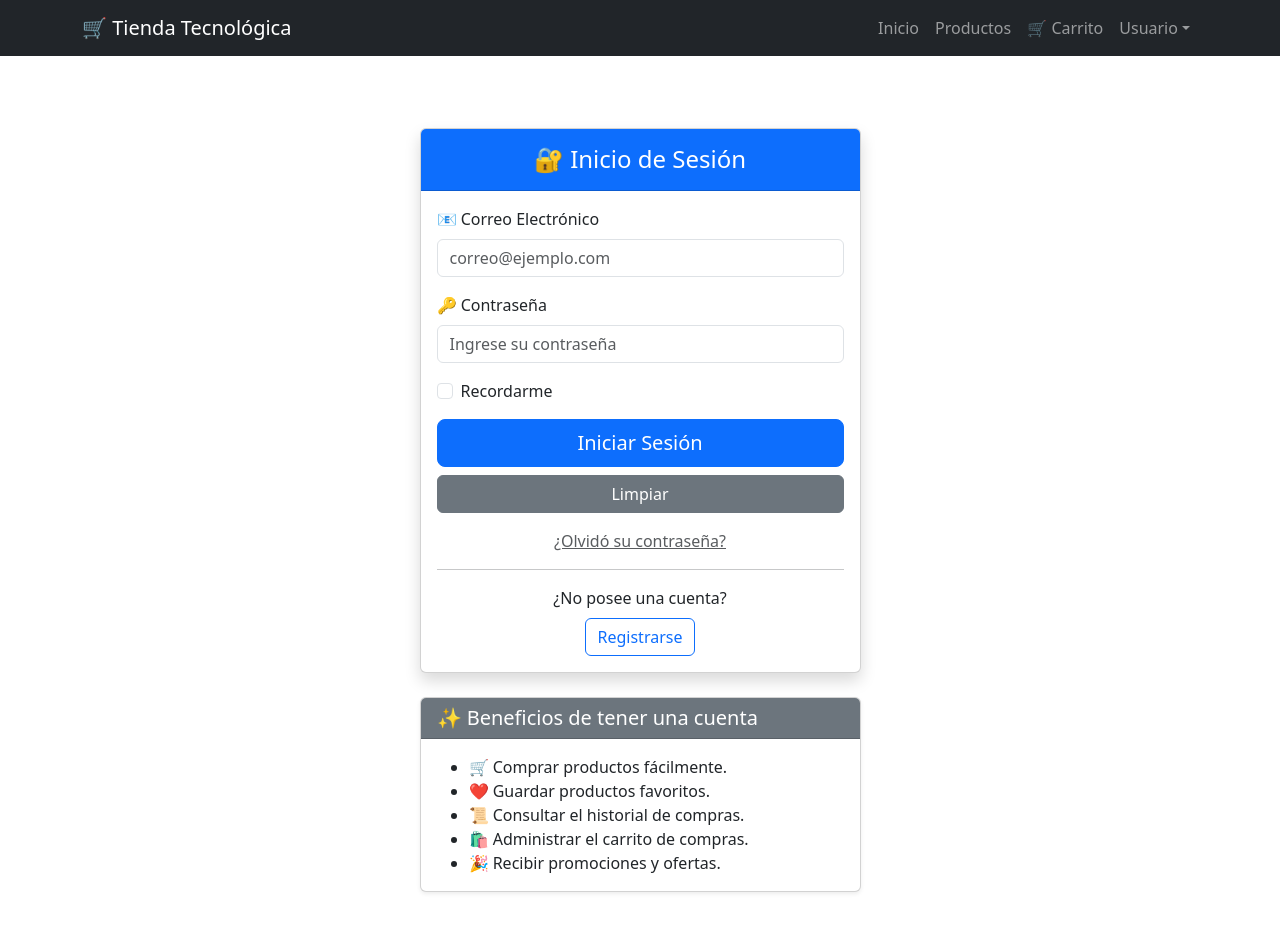
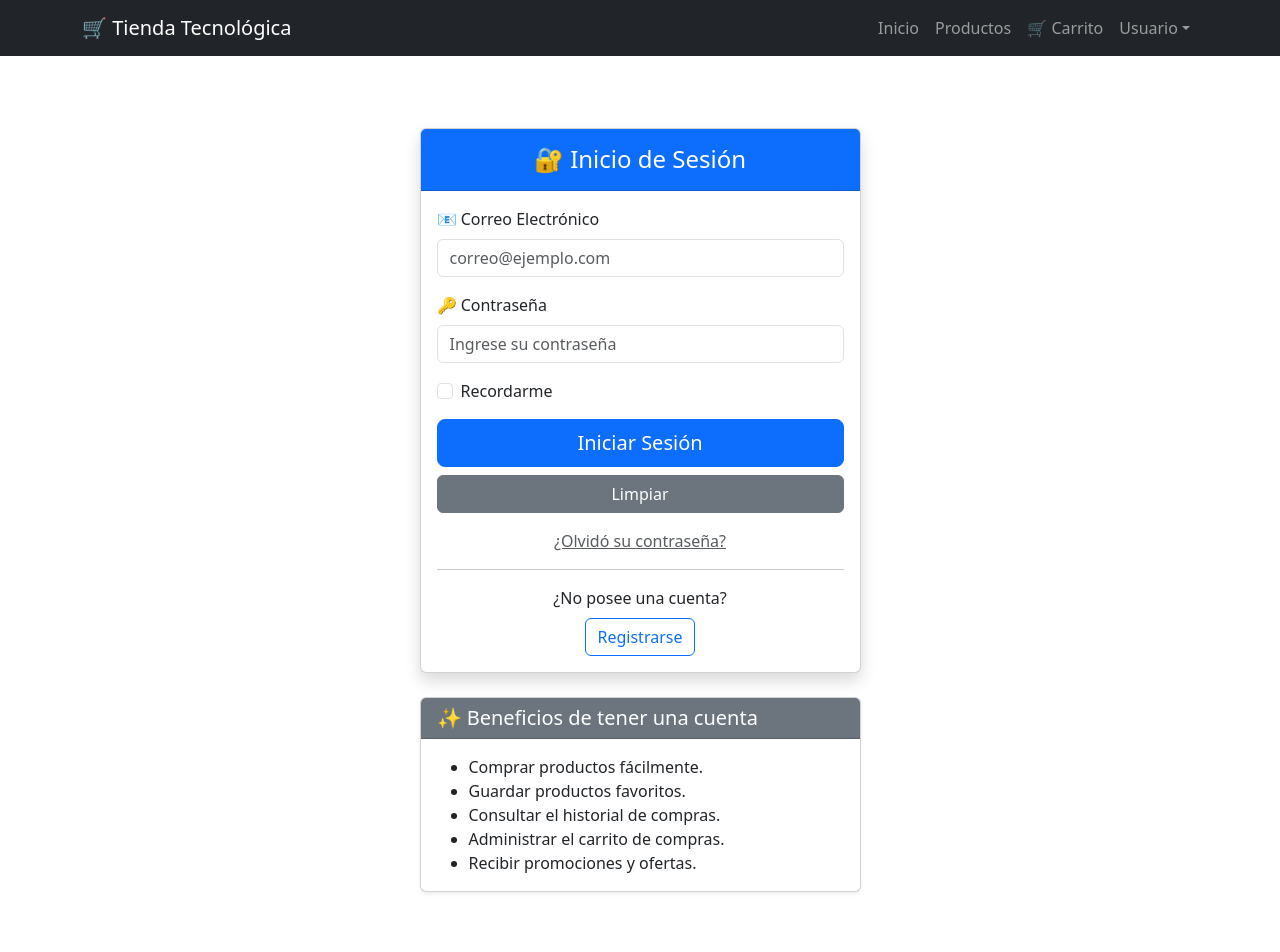
Before and after one commit to BrayanRivera-UMG/Desarrollo_Web, a React (Create React App) app in the folder tienda-tecnologica/: page /inicio-sesion in a window 1280 px wide. Shown: the top 952 px of the page. Built offline with nearby package versions, Linux system fonts and the light colour scheme.

Commit message:
Remove emojis from benefits list in InicioSesion

```diff
--- a/tienda-tecnologica/src/components/pages/InicioSesion.js
+++ b/tienda-tecnologica/src/components/pages/InicioSesion.js
@@ -104,11 +104,11 @@
             </Card.Header>
             <Card.Body>
               <ul className="mb-0">
-                <li>🛒 Comprar productos fácilmente.</li>
-                <li>❤️ Guardar productos favoritos.</li>
-                <li>📜 Consultar el historial de compras.</li>
-                <li>🛍️ Administrar el carrito de compras.</li>
-                <li>🎉 Recibir promociones y ofertas.</li>
+                <li>Comprar productos fácilmente.</li>
+                <li>Guardar productos favoritos.</li>
+                <li>Consultar el historial de compras.</li>
+                <li>Administrar el carrito de compras.</li>
+                <li>Recibir promociones y ofertas.</li>
               </ul>
             </Card.Body>
           </Card>
```
